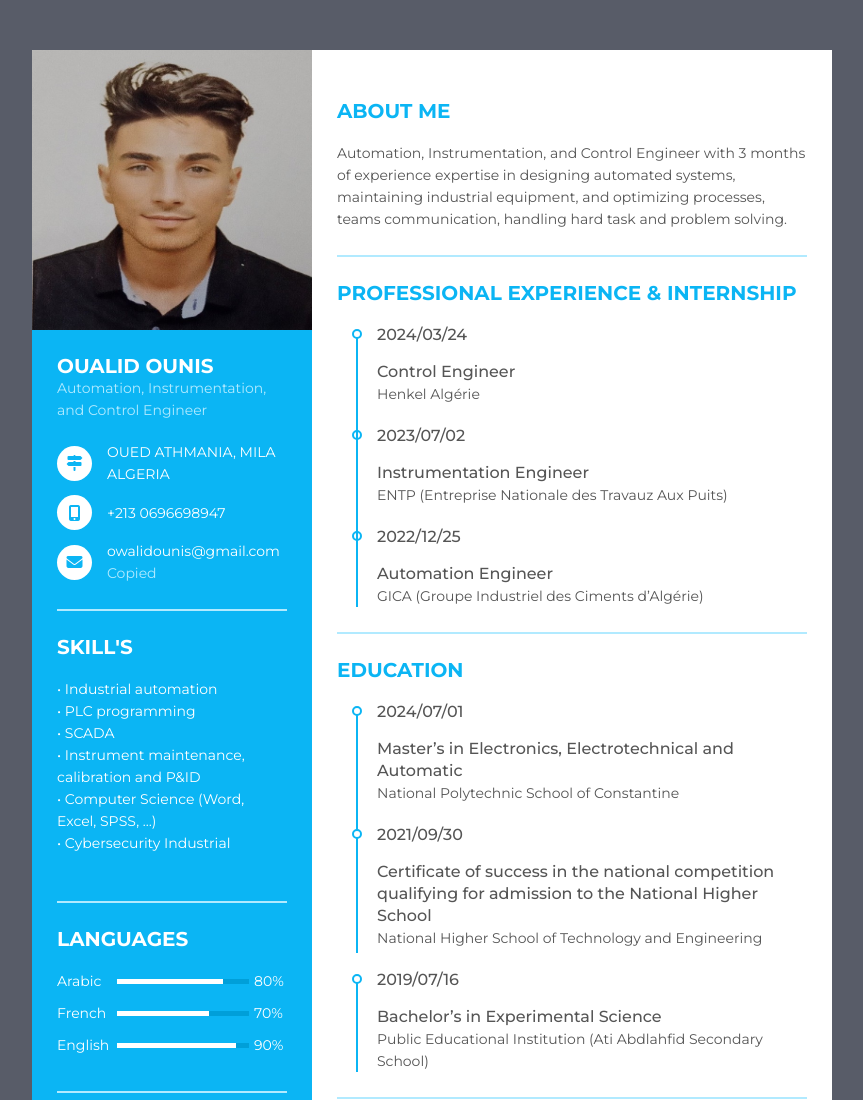
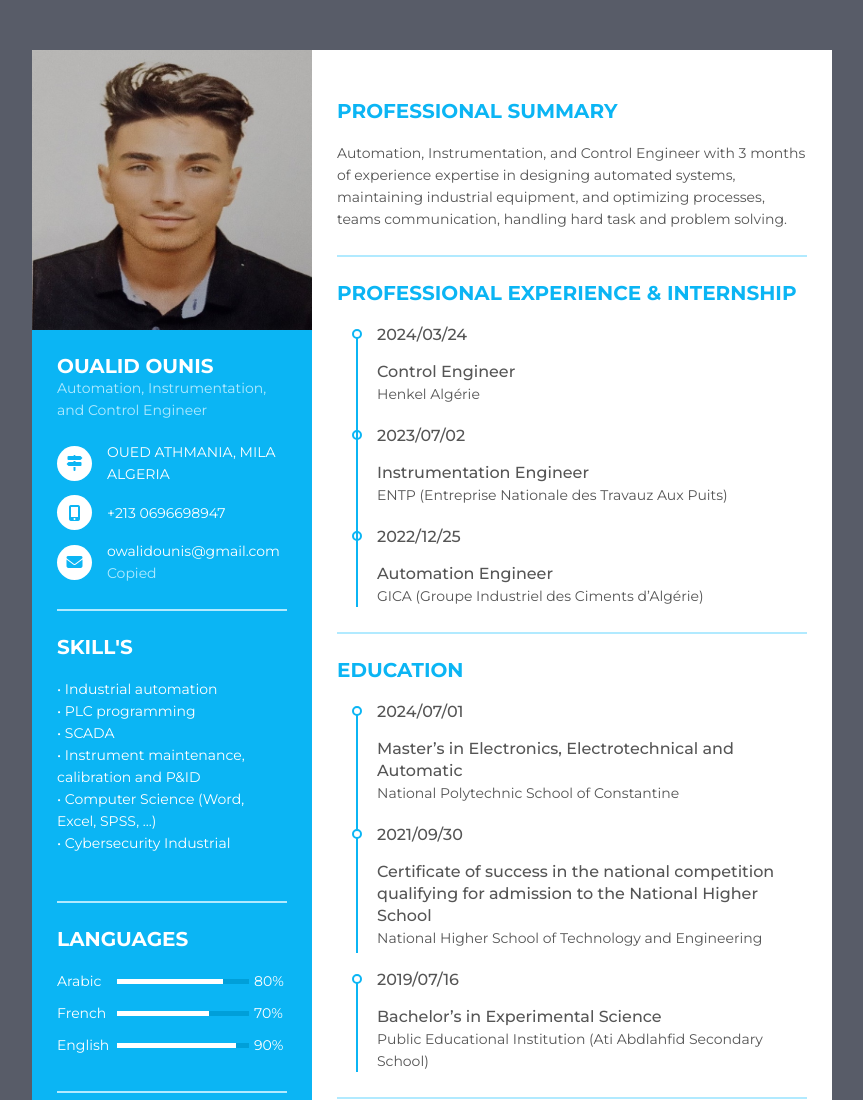
Before and after one commit to OualidOunis/cv, a plain HTML site: page index.html in a window 1280 px wide. Shown: the top 1100 px of the page, without its empty margins (208-1071 px from the left). Drawn offline with Linux system fonts and the light colour scheme.

Commit message:
index.html

```diff
--- a/index.html
+++ b/index.html
@@ -182,7 +182,7 @@
   <div class="resume_right">
     <div class="resume_item resume_about">
         <div class="title">
-           <p class="bold">About me</p>
+           <p class="bold">Professional Summary</p>
          </div>
         <p>Automation, Instrumentation, and Control Engineer with 3 months of experience expertise in designing automated systems, maintaining industrial equipment, and optimizing processes, teams communication, handling hard task and problem solving. </p>
     </div>
```
